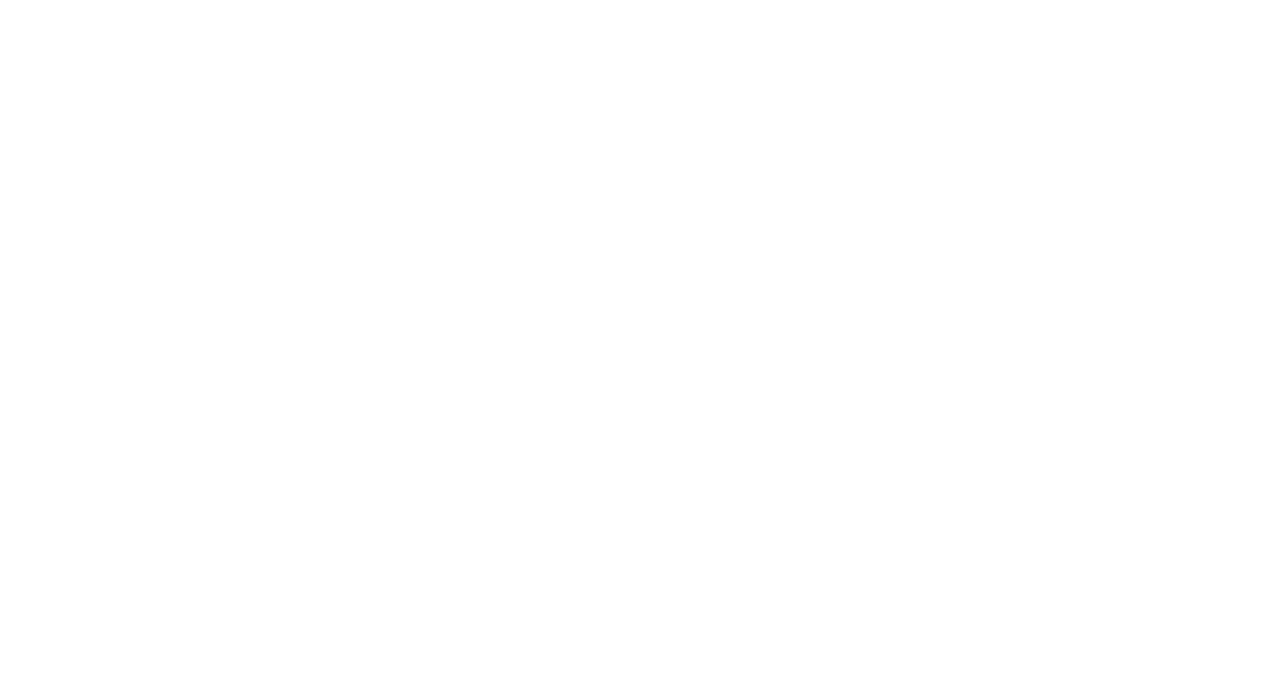
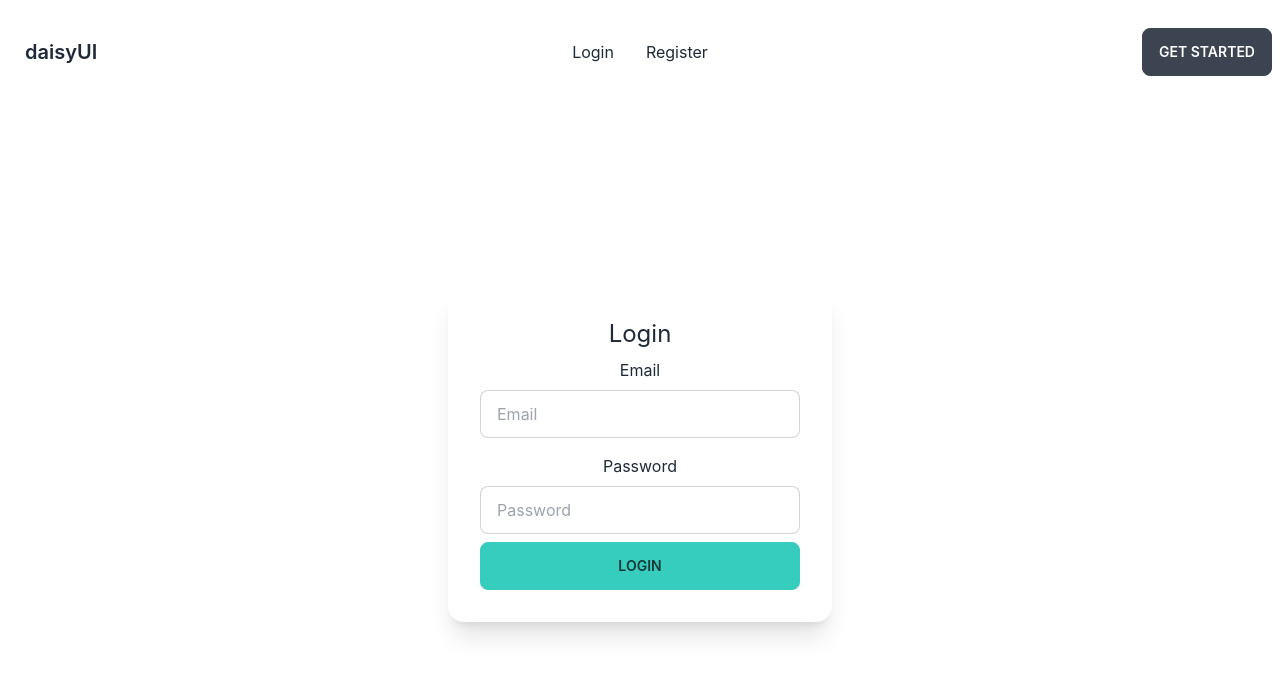
Before and after one commit to Rubayet-billah/infinite-scrolling-user, a React (Create React App) app: page /login in a window 1280 px wide. Shown: the top 676 px of the page. Built offline with nearby package versions, Linux system fonts and the light colour scheme; no server answers.

Commit message:
login implemented

```diff
--- a/package.json
+++ b/package.json
@@ -7,8 +7,11 @@
     "@testing-library/react": "^13.4.0",
     "@testing-library/user-event": "^13.5.0",
     "daisyui": "^2.43.0",
+    "firebase": "^9.15.0",
     "react": "^18.2.0",
     "react-dom": "^18.2.0",
+    "react-hook-form": "^7.40.0",
+    "react-hot-toast": "^2.4.0",
     "react-infinite-scroll-component": "^6.1.0",
     "react-router-dom": "^6.4.5",
     "react-scripts": "5.0.1",
--- a/src/Layouts/MainLayout/MainLayout.js
+++ b/src/Layouts/MainLayout/MainLayout.js
@@ -1,9 +1,11 @@
 import React from 'react';
 import { Outlet } from 'react-router-dom';
+import Header from '../../components/Header/Header';
 
 const MainLayout = () => {
     return (
         <div className='container mx-auto'>
+            <Header></Header>
             <Outlet></Outlet>
         </div>
     );
--- /dev/null
+++ b/src/components/Header/Header.js
@@ -0,0 +1,38 @@
+import React from 'react';
+import { Link } from 'react-router-dom';
+
+const Header = () => {
+
+
+    const menu = <>
+        <li><Link to='/login'>Login</Link></li>
+        <li><Link to='/register'>Register</Link></li>
+    </>
+    return (
+        <div className='my-5'>
+            <div className="navbar bg-base-100">
+                <div className="navbar-start">
+                    <div className="dropdown">
+                        <label tabIndex={0} className="btn btn-ghost lg:hidden">
+                            <svg xmlns="http://www.w3.org/2000/svg" className="h-5 w-5" fill="none" viewBox="0 0 24 24" stroke="currentColor"><path strokeLinecap="round" strokeLinejoin="round" strokeWidth="2" d="M4 6h16M4 12h8m-8 6h16" /></svg>
+                        </label>
+                        <ul tabIndex={0} className="menu menu-compact dropdown-content mt-3 p-2 shadow bg-base-100 rounded-box w-52">
+                            {menu}
+                        </ul>
+                    </div>
+                    <a className="btn btn-ghost normal-case text-xl">daisyUI</a>
+                </div>
+                <div className="navbar-center hidden lg:flex">
+                    <ul className="menu menu-horizontal px-1">
+                        {menu}
+                    </ul>
+                </div>
+                <div className="navbar-end">
+                    <a className="btn">Get started</a>
+                </div>
+            </div>
+        </div>
+    );
+};
+
+export default Header;
--- a/src/components/Login/Login.js
+++ b/src/components/Login/Login.js
@@ -1,10 +1,36 @@
-import React from 'react';
+import React, { useContext } from 'react';
+import { useForm } from 'react-hook-form';
+import toast from 'react-hot-toast';
+import { AuthContext } from '../../contexts/AuthProvider/AuthProvider';
 
 const Login = () => {
+    const { loginUser } = useContext(AuthContext)
+    const { register, handleSubmit } = useForm();
+
+    const handleLogin = (data) => {
+        const { email, password } = data;
+        loginUser(email, password)
+            .then(res => {
+                const user = res.user;
+                console.log(user)
+            }).catch(err => console.log(err))
+    }
+
     return (
-        <div>
-
-        </div>
+        <section className='md:h-[700px] flex justify-center items-center'>
+            <form onSubmit={handleSubmit(handleLogin)} className="card w-96 bg-base-100 shadow-xl">
+                <div className="card-body">
+                    <h2 className="text-2xl text-center">Login</h2>
+                    <label htmlFor="">Email</label>
+                    <input type="email" {...register('email')} placeholder="Email" className="input input-bordered w-full mb-2" />
+                    <label htmlFor="">Password</label>
+                    <input type="password" {...register('password')} placeholder="Password" className="input input-bordered w-full" />
+                    <div className="card-actions justify-end">
+                        <input type="submit" value='Login' className="btn btn-accent w-full" />
+                    </div>
+                </div>
+            </form>
+        </section>
     );
 };
 
--- a/src/components/Spinner/Spinner.js
+++ b/src/components/Spinner/Spinner.js
@@ -2,8 +2,8 @@ import React from 'react';
 
 const Spinner = () => {
     return (
-        <button disabled type="button" class="py-2.5 px-5 mr-2 text-sm font-medium text-gray-900 bg-white rounded-lg border border-gray-200 hover:bg-gray-100 hover:text-blue-700 focus:z-10 focus:ring-2 focus:ring-blue-700 focus:text-blue-700 dark:bg-gray-800 dark:text-gray-400 dark:border-gray-600 dark:hover:text-white dark:hover:bg-gray-700 inline-flex items-center">
-            <svg role="status" class="inline mr-2 w-4 h-4 text-gray-200 animate-spin dark:text-gray-600" viewBox="0 0 100 101" fill="none" xmlns="http://www.w3.org/2000/svg">
+        <button disabled type="button" className="py-2.5 px-5 mr-2 my-4 text-sm font-medium text-gray-900 bg-white rounded-lg border border-gray-200 hover:bg-gray-100 hover:text-blue-700 focus:z-10 focus:ring-2 focus:ring-blue-700 focus:text-blue-700 dark:bg-gray-800 dark:text-gray-400 dark:border-gray-600 dark:hover:text-white dark:hover:bg-gray-700 inline-flex items-center">
+            <svg role="status" className="inline mr-2 w-4 h-4 text-gray-200 animate-spin dark:text-gray-600" viewBox="0 0 100 101" fill="none" xmlns="http://www.w3.org/2000/svg">
                 <path d="M100 50.5908C100 78.2051 77.6142 100.591 50 100.591C22.3858 100.591 0 78.2051 0 50.5908C0 22.9766 22.3858 0.59082 50 0.59082C77.6142 0.59082 100 22.9766 100 50.5908ZM9.08144 50.5908C9.08144 73.1895 27.4013 91.5094 50 91.5094C72.5987 91.5094 90.9186 73.1895 90.9186 50.5908C90.9186 27.9921 72.5987 9.67226 50 9.67226C27.4013 9.67226 9.08144 27.9921 9.08144 50.5908Z" fill="currentColor" />
                 <path d="M93.9676 39.0409C96.393 38.4038 97.8624 35.9116 97.0079 33.5539C95.2932 28.8227 92.871 24.3692 89.8167 20.348C85.8452 15.1192 80.8826 10.7238 75.2124 7.41289C69.5422 4.10194 63.2754 1.94025 56.7698 1.05124C51.7666 0.367541 46.6976 0.446843 41.7345 1.27873C39.2613 1.69328 37.813 4.19778 38.4501 6.62326C39.0873 9.04874 41.5694 10.4717 44.0505 10.1071C47.8511 9.54855 51.7191 9.52689 55.5402 10.0491C60.8642 10.7766 65.9928 12.5457 70.6331 15.2552C75.2735 17.9648 79.3347 21.5619 82.5849 25.841C84.9175 28.9121 86.7997 32.2913 88.1811 35.8758C89.083 38.2158 91.5421 39.6781 93.9676 39.0409Z" fill="#1C64F2" />
             </svg>
--- a/src/components/Users/Users.js
+++ b/src/components/Users/Users.js
@@ -52,7 +52,7 @@ const Users = () => {
                 <section className='grid md:grid-cols-2 lg:grid-cols-3 gap-6'>
                     {
                         users?.map(user => <User
-                            key={user.id.value}
+                            key={user.login.uuid}
                             user={user}
                         ></User>)
                     }
--- /dev/null
+++ b/src/contexts/AuthProvider/AuthProvider.js
@@ -0,0 +1,49 @@
+import React, { createContext, useEffect, useState } from 'react';
+import { createUserWithEmailAndPassword, getAuth, onAuthStateChanged, signInWithEmailAndPassword, signOut } from 'firebase/auth'
+import app from '../../firebase/firebase.config';
+
+
+export const AuthContext = createContext();
+const auth = getAuth(app)
+
+const AuthProvider = ({ children }) => {
+    const [user, setUser] = useState(null)
+    const [loading, setLoading] = useState(true)
+
+    const createUser = (email, password) => {
+        setLoading(true)
+        return createUserWithEmailAndPassword(auth, email, password)
+    }
+    const loginUser = (email, password) => {
+        setLoading(true)
+        return signInWithEmailAndPassword(auth, email, password);
+    }
+
+    const logoutUser = () => {
+        setLoading(true)
+        return signOut(auth)
+    }
+
+    useEffect(() => {
+        const unsubscribe = onAuthStateChanged(auth, (currentUser) => {
+            setUser(currentUser)
+            setLoading(false)
+        })
+        return () => unsubscribe();
+    }, [])
+
+    const authInfo = {
+        user,
+        createUser,
+        loginUser,
+        logoutUser,
+    }
+
+    return (
+        <AuthContext.Provider value={authInfo}>
+            {children}
+        </AuthContext.Provider>
+    );
+};
+
+export default AuthProvider;
--- /dev/null
+++ b/src/firebase/firebase.config.js
@@ -0,0 +1,20 @@
+// Import the functions you need from the SDKs you need
+import { initializeApp } from "firebase/app";
+// TODO: Add SDKs for Firebase products that you want to use
+// https://firebase.google.com/docs/web/setup#available-libraries
+
+// Your web app's Firebase configuration
+const firebaseConfig = {
+    apiKey: process.env.REACT_APP_apiKey,
+    authDomain: process.env.REACT_APP_authDomain,
+    projectId: process.env.REACT_APP_projectId,
+    storageBucket: process.env.REACT_APP_storageBucket,
+    messagingSenderId: process.env.REACT_APP_messagingSenderId,
+    appId: process.env.REACT_APP_appId,
+};
+
+// Initialize Firebase
+const app = initializeApp(firebaseConfig);
+
+
+export default app;
--- a/src/index.js
+++ b/src/index.js
@@ -3,11 +3,14 @@ import ReactDOM from 'react-dom/client';
 import './index.css';
 import App from './App';
 import reportWebVitals from './reportWebVitals';
+import AuthProvider from './contexts/AuthProvider/AuthProvider';
 
 const root = ReactDOM.createRoot(document.getElementById('root'));
 root.render(
   <React.StrictMode>
-    <App />
+    <AuthProvider>
+      <App />
+    </AuthProvider>
   </React.StrictMode>
 );
 
```
Also changed, not shown: 1 other file (tests, documents, lock files or other folders).
